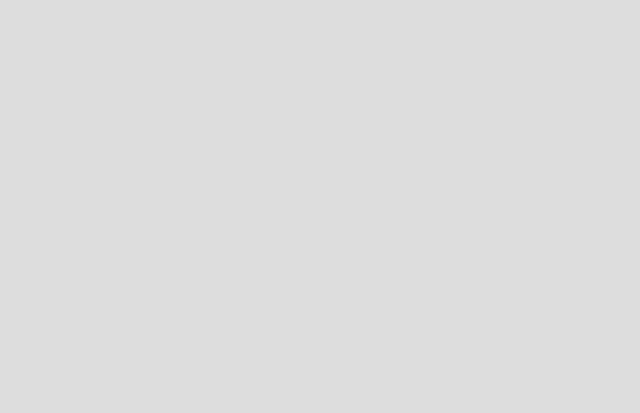
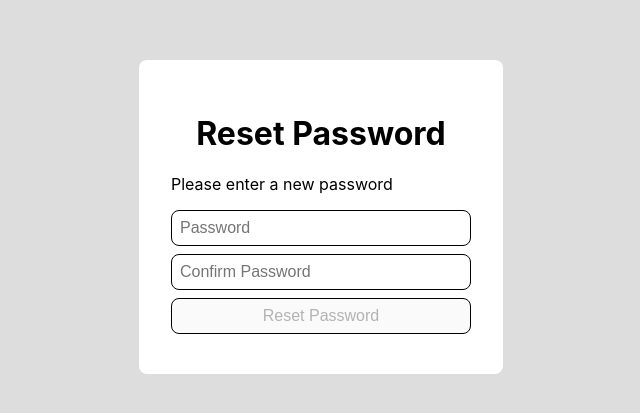
Before and after one commit to yuriyvyatkin/react-auth-101-front, a React app: page /reset-password/1 in a window 1280 px wide. Before the commit this address had no page. Shown: the part 183-596 px from the top of the page, without its empty margins (319-959 px from the left). Built offline with nearby package versions, Linux system fonts and the light colour scheme.

Commit message:
Add Password Reset landing page

```diff
--- a/src/Routes.tsx
+++ b/src/Routes.tsx
@@ -10,6 +10,7 @@ import { PrivateRoute } from './auth/PrivateRoute';
 import { PleaseVerifyEmailPage } from './pages/PleaseVerifyEmailPage';
 import { EmailVerificationLandingPage } from './pages/EmailVerificationLandingPage';
 import { ForgotPasswordPage } from './pages/ForgotPasswordPage';
+import { PasswordResetLandingPage } from './pages/PasswordResetLandingPage';
 
 export const Routes = () => {
   return (
@@ -31,6 +32,10 @@ export const Routes = () => {
           element={<EmailVerificationLandingPage />}
         />
         <Route path="/forgot-password" element={<ForgotPasswordPage />} />
+        <Route
+          path="/reset-password/:passwordResetCode"
+          element={<PasswordResetLandingPage />}
+        />
       </Switch>
     </Router>
   );
--- /dev/null
+++ b/src/pages/PasswordResetFail.tsx
@@ -0,0 +1,13 @@
+import { useNavigate } from 'react-router-dom';
+
+export const PasswordResetFail = () => {
+  const navigate = useNavigate();
+
+  return (
+    <div className="content-container">
+      <h1>Uh oh...</h1>
+      <p>Something went wrong while trying to reset your password.</p>
+      <button onClick={() => navigate('/login')}>Back to Log in</button>
+    </div>
+  );
+};
--- /dev/null
+++ b/src/pages/PasswordResetLandingPage.tsx
@@ -0,0 +1,56 @@
+import React, { useState } from 'react';
+import { useParams } from 'react-router-dom';
+import { API } from '@/utils/API';
+import { PasswordResetSuccess } from './PasswordResetSuccess';
+import { PasswordResetFail } from './PasswordResetFail';
+
+export const PasswordResetLandingPage = () => {
+  const [isSuccess, setIsSuccess] = useState(false);
+  const [isFailure, setIsFailure] = useState(false);
+  const [passwordValue, setPasswordValue] = useState('');
+  const [confirmPasswordValue, setConfirmPasswordValue] = useState('');
+  const { passwordResetCode } = useParams();
+
+  const onResetClicked = async () => {
+    try {
+      await API.put(`/api/users/${passwordResetCode}/reset-password`, {
+        newPassword: passwordValue,
+      });
+      setIsSuccess(true);
+    } catch (e) {
+      setIsFailure(true);
+    }
+  };
+
+  if (isFailure) return <PasswordResetFail />;
+  if (isSuccess) return <PasswordResetSuccess />;
+
+  return (
+    <div className="content-container">
+      <h1>Reset Password</h1>
+      <p>Please enter a new password</p>
+      <input
+        type="password"
+        value={passwordValue}
+        onChange={(e) => setPasswordValue(e.target.value)}
+        placeholder="Password"
+      />
+      <input
+        type="password"
+        value={confirmPasswordValue}
+        onChange={(e) => setConfirmPasswordValue(e.target.value)}
+        placeholder="Confirm Password"
+      />
+      <button
+        disabled={
+          !passwordValue ||
+          !confirmPasswordValue ||
+          passwordValue !== confirmPasswordValue
+        }
+        onClick={onResetClicked}
+      >
+        Reset Password
+      </button>
+    </div>
+  );
+};
--- /dev/null
+++ b/src/pages/PasswordResetSuccess.tsx
@@ -0,0 +1,15 @@
+import { useNavigate } from 'react-router-dom';
+
+export const PasswordResetSuccess = () => {
+  const navigate = useNavigate();
+
+  return (
+    <div className="content-container">
+      <h1>Success!</h1>
+      <p>
+        Your password has been reset, now please login with your new password.
+      </p>
+      <button onClick={() => navigate('/login')}>Log in</button>
+    </div>
+  );
+};
```
